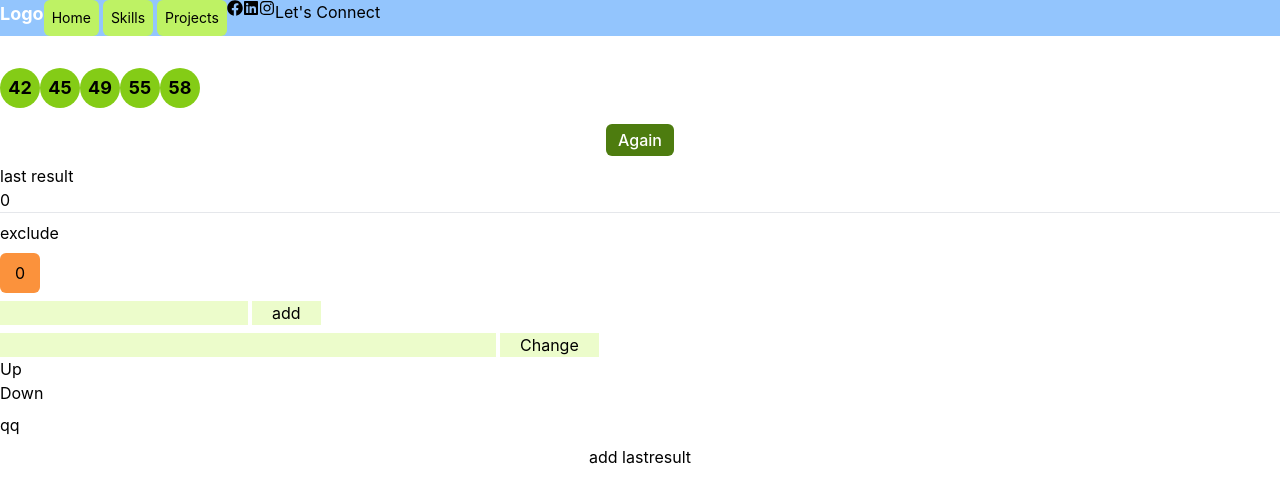
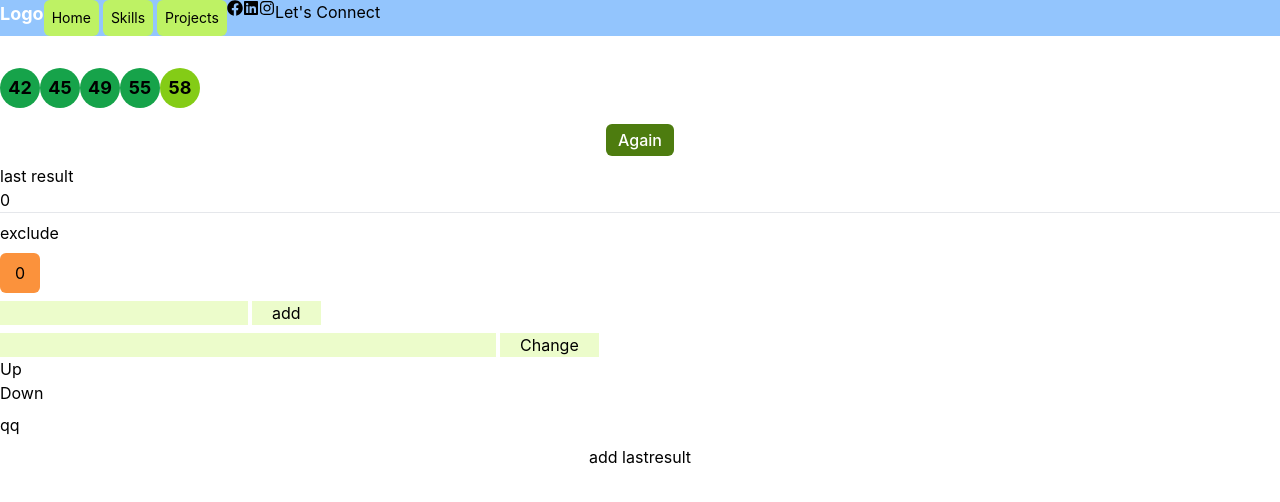
Before and after one commit to jowjaim20/portfolio_website, a React (Create React App) app: page / in a window 1280 px wide. Shown: the top 502 px of the page. Built offline with nearby package versions, Linux system fonts and the light colour scheme.

Commit message:
game color highlight

```diff
--- a/src/components/Numberagenerstor.tsx
+++ b/src/components/Numberagenerstor.tsx
@@ -319,7 +319,9 @@ const NumberGenerator = () => {
       <div className=" flex">
         {game.map((num) => (
           <div
-            className=" flex justify-center items-center text-lg font-bold rounded-full bg-lime-500 w-10 h-10 p-2"
+            className={`flex justify-center items-center text-lg font-bold rounded-full ${
+              maxNumber === num ? " bg-lime-500" : "bg-green-600"
+            } w-10 h-10 p-2`}
             onClick={() => setMaxNumber(num)}
           >
             {num}
```
